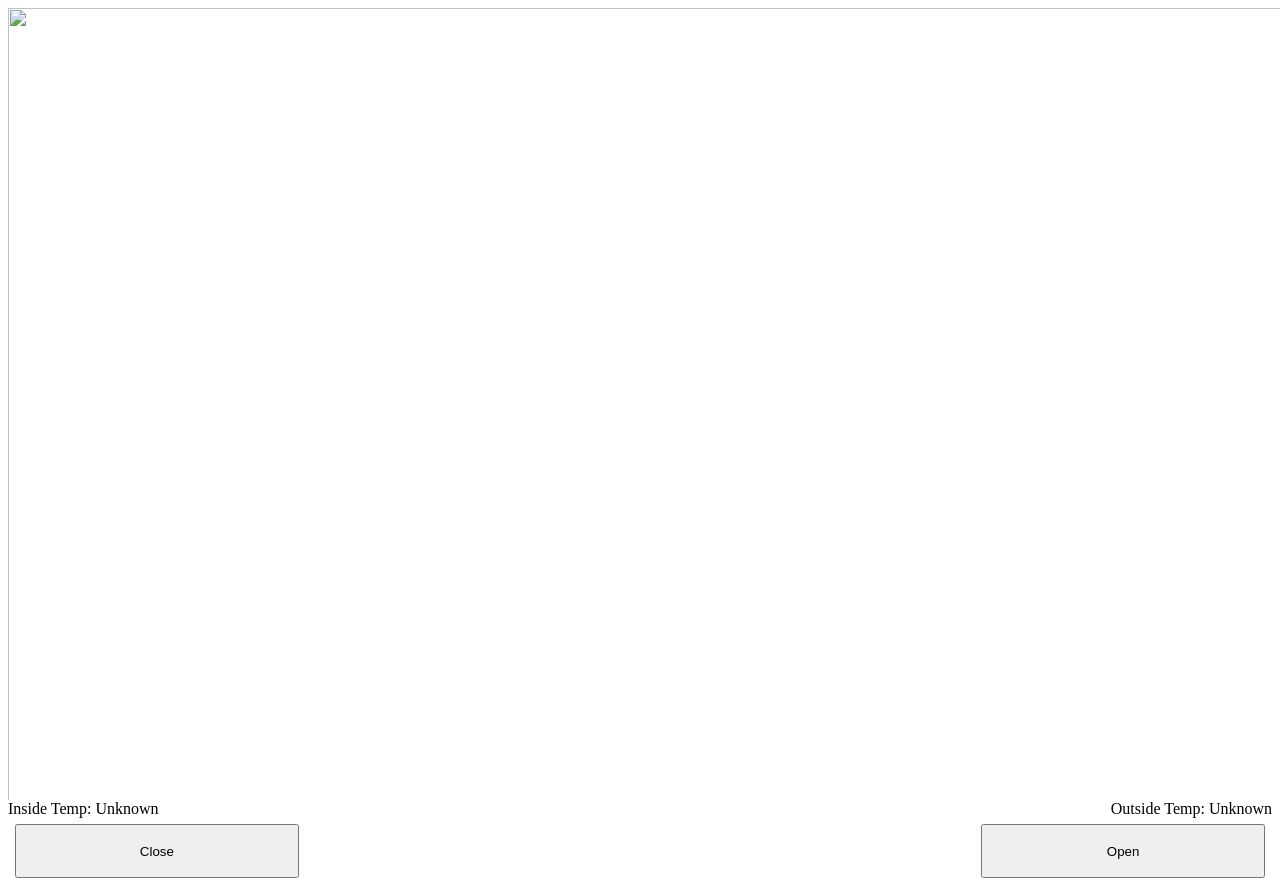
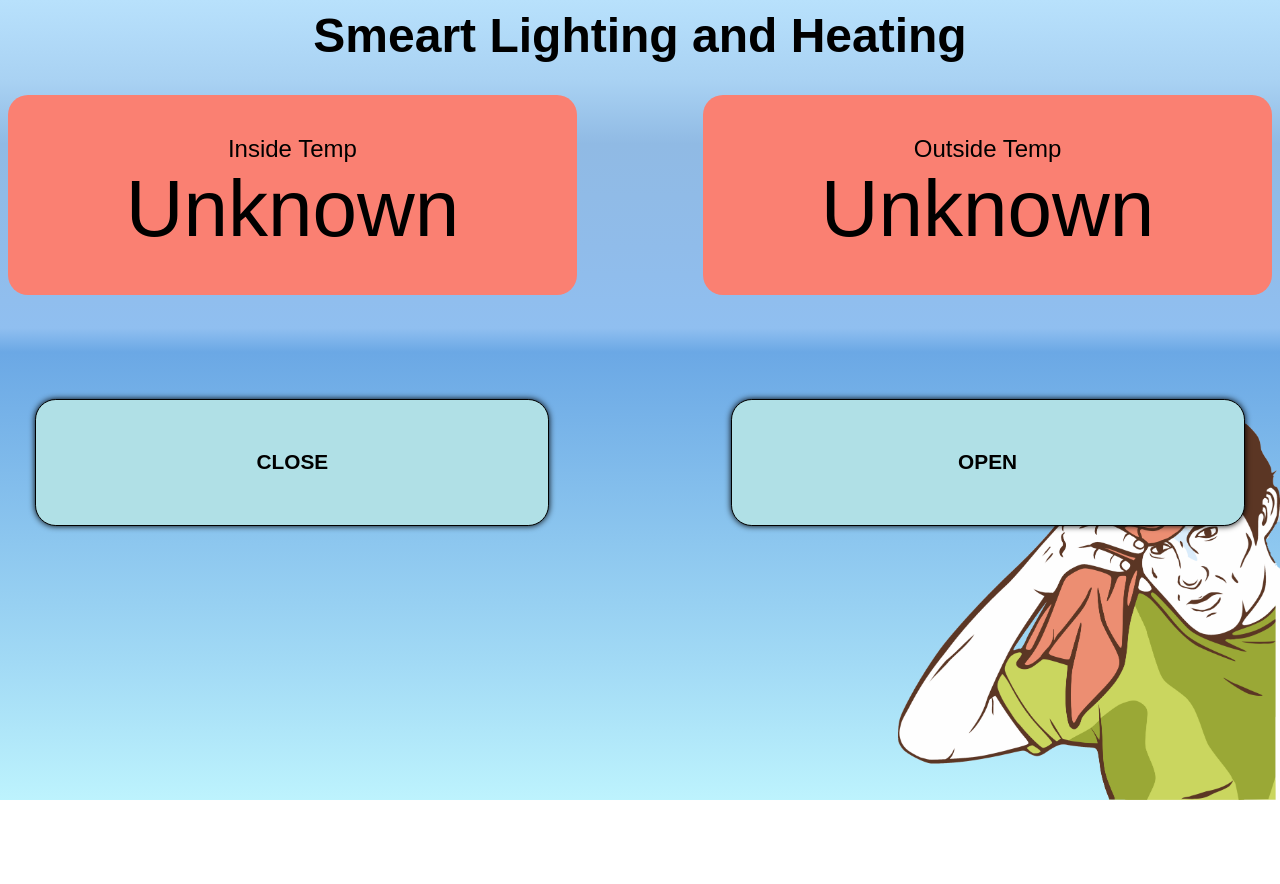
Before and after one commit to jableader/smeart, a website: page static/page.html in a window 1280 px wide. After the commit the page ends 800 px from the top, so only its background shows below. Drawn offline with Linux system fonts and the light colour scheme; no server answers.

Commit message:
So pretty!

```diff
--- a/static/page.html
+++ b/static/page.html
@@ -2,10 +2,77 @@
 <head>
 	<title>Smeart Systems!</title>
 	<style type="text/css">
-	button {
-		width: 50%;
-		height: 4em;
-		margin: 0.5em;
+	body {
+		font-family: sans-serif;
+
+/* Permalink - use to edit and share this gradient: http://colorzilla.com/gradient-editor/#b8e1fc+0,a9d2f3+10,90bae4+18,90bcea+31,90bff0+41,6ba8e5+44,a2daf5+83,bdf3fd+100 */
+background: rgb(184,225,252); /* Old browsers */
+background: -moz-linear-gradient(top,  rgba(184,225,252,1) 0%, rgba(169,210,243,1) 10%, rgba(144,186,228,1) 18%, rgba(144,188,234,1) 31%, rgba(144,191,240,1) 41%, rgba(107,168,229,1) 44%, rgba(162,218,245,1) 83%, rgba(189,243,253,1) 100%); /* FF3.6+ */
+background: -webkit-gradient(linear, left top, left bottom, color-stop(0%,rgba(184,225,252,1)), color-stop(10%,rgba(169,210,243,1)), color-stop(18%,rgba(144,186,228,1)), color-stop(31%,rgba(144,188,234,1)), color-stop(41%,rgba(144,191,240,1)), color-stop(44%,rgba(107,168,229,1)), color-stop(83%,rgba(162,218,245,1)), color-stop(100%,rgba(189,243,253,1))); /* Chrome,Safari4+ */
+background: -webkit-linear-gradient(top,  rgba(184,225,252,1) 0%,rgba(169,210,243,1) 10%,rgba(144,186,228,1) 18%,rgba(144,188,234,1) 31%,rgba(144,191,240,1) 41%,rgba(107,168,229,1) 44%,rgba(162,218,245,1) 83%,rgba(189,243,253,1) 100%); /* Chrome10+,Safari5.1+ */
+background: -o-linear-gradient(top,  rgba(184,225,252,1) 0%,rgba(169,210,243,1) 10%,rgba(144,186,228,1) 18%,rgba(144,188,234,1) 31%,rgba(144,191,240,1) 41%,rgba(107,168,229,1) 44%,rgba(162,218,245,1) 83%,rgba(189,243,253,1) 100%); /* Opera 11.10+ */
+background: -ms-linear-gradient(top,  rgba(184,225,252,1) 0%,rgba(169,210,243,1) 10%,rgba(144,186,228,1) 18%,rgba(144,188,234,1) 31%,rgba(144,191,240,1) 41%,rgba(107,168,229,1) 44%,rgba(162,218,245,1) 83%,rgba(189,243,253,1) 100%); /* IE10+ */
+background: linear-gradient(to bottom,  rgba(184,225,252,1) 0%,rgba(169,210,243,1) 10%,rgba(144,186,228,1) 18%,rgba(144,188,234,1) 31%,rgba(144,191,240,1) 41%,rgba(107,168,229,1) 44%,rgba(162,218,245,1) 83%,rgba(189,243,253,1) 100%); /* W3C */
+filter: progid:DXImageTransform.Microsoft.gradient( startColorstr='#b8e1fc', endColorstr='#bdf3fd',GradientType=0 ); /* IE6-9 */
+	}
+
+	img {
+		display: block;
+		position: absolute;
+		right: 0px;
+		bottom: 0px;
+		height: 50%;
+		overflow: hidden;
+	}
+
+	.button {
+		position: relative;
+		display: inline-block;
+		width: 90%;
+		margin: 5em 2%;
+		text-align: center;
+		line-height: 6em;
+
+		box-shadow: 0em 0em 0.3em black;
+		border: 1px solid black;
+		border-radius: 1em;
+		background-color: #B0E0E6;
+		font-family: sans-serif;
+		font-size: 1.3em;
+		font-weight: bold;
+		min-height: 6em;
+	}
+
+	.button .label {
+		display: inline-block;
+		vertical-align: middle;
+	}
+
+	h1 {
+		text-align: center;
+		font-family: sans-serif;
+		font-size: 3em;
+	}
+
+	.temp {
+		font-size: 5em;
+		background-color: salmon;
+		padding: 0.5em 0.5em;
+		border-radius: 20px;
+	}
+
+	.temp-label {
+		font-size: 0.3em;
+	}
+
+	.container {
+		width: 45%;
+		float: left;
+		text-align: center;
+	}
+
+	.container.right {
+		float: right;
 	}
 
 	</style>
@@ -13,15 +80,27 @@
 </head>
 
 <body>
-	<img src="static/header.png" style="width: 101%; overflow-x: hidden"/>
+	<h1>Smeart Lighting and Heating</h1>
+	<img src="/static/sweaty.png" />
+	<div class="container">
+		<div class="temp">
+			<div class="temp-label">Inside Temp</div>
+			<span id="lblInside">Unknown</span>
+		</div>
+		<div class="button" id="btnClose">
+			<span class="label">CLOSE</span>
+		</div>
+	</div>
 
-	<div style="width:45%; float: left;">
-		Inside Temp: <span id="lblInside">Unknown</span> <br />
-		<button id="btnClose">Close</button>
-	</div>
-	<div style="width: 45%; float: right; text-align: right;">
-		Outside Temp: <span id="lblOutside">Unknown</span> <br />
-		<button id="btnOpen">Open</button>
+	<div class="container right">
+		<div class="temp">
+			<div class="temp-label">Outside Temp</div>
+			<span id="lblOutside">Unknown</span>
+		</div>
+
+		<div class="button" id="btnOpen">
+			<span class="label">OPEN</span>
+		</div>
 	</div>
 
 	<br />
@@ -44,13 +123,13 @@
 	});
 
 	var updateValues = function() {
-		$.json('/state', function(data){
-			$('#insideTemp').html(data.insideTemp);
-			$('#outsideTemp').html(data.outsideTemp);
+		$.getJSON('/state', function(data){
+			$('#lblInside').html(data.indoorTemp);
+			$('#lblOutside').html(data.outdoorTemp);
 		});
 	}
 
-	SetInterval(updateValues, 1000);
+	setInterval(updateValues, 1000);
 
 	</script>
 
```
Also changed, not shown: DavidsTest/app.js (deleted, +0 -259 lines), DavidsTest/package.json (deleted, +0 -28 lines), static/sweaty.png (added).
